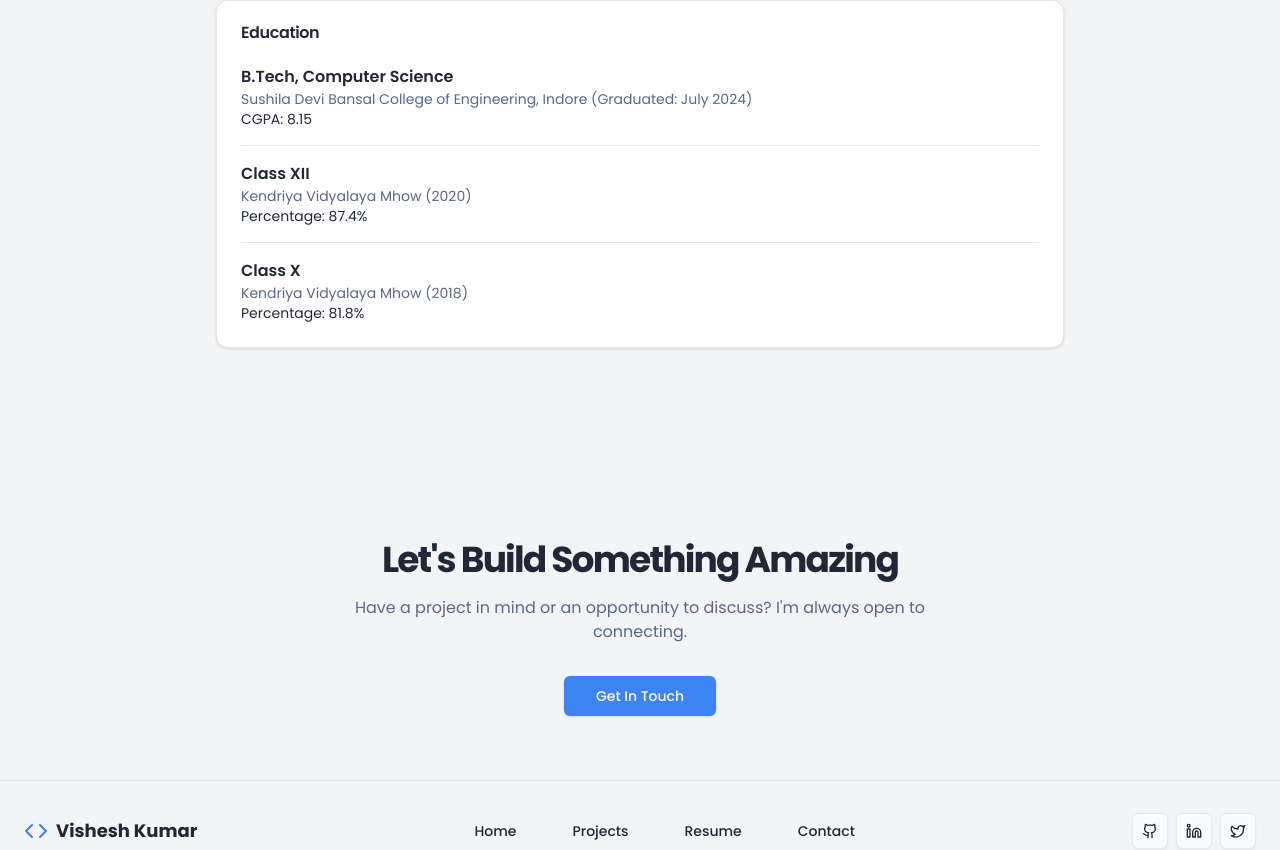
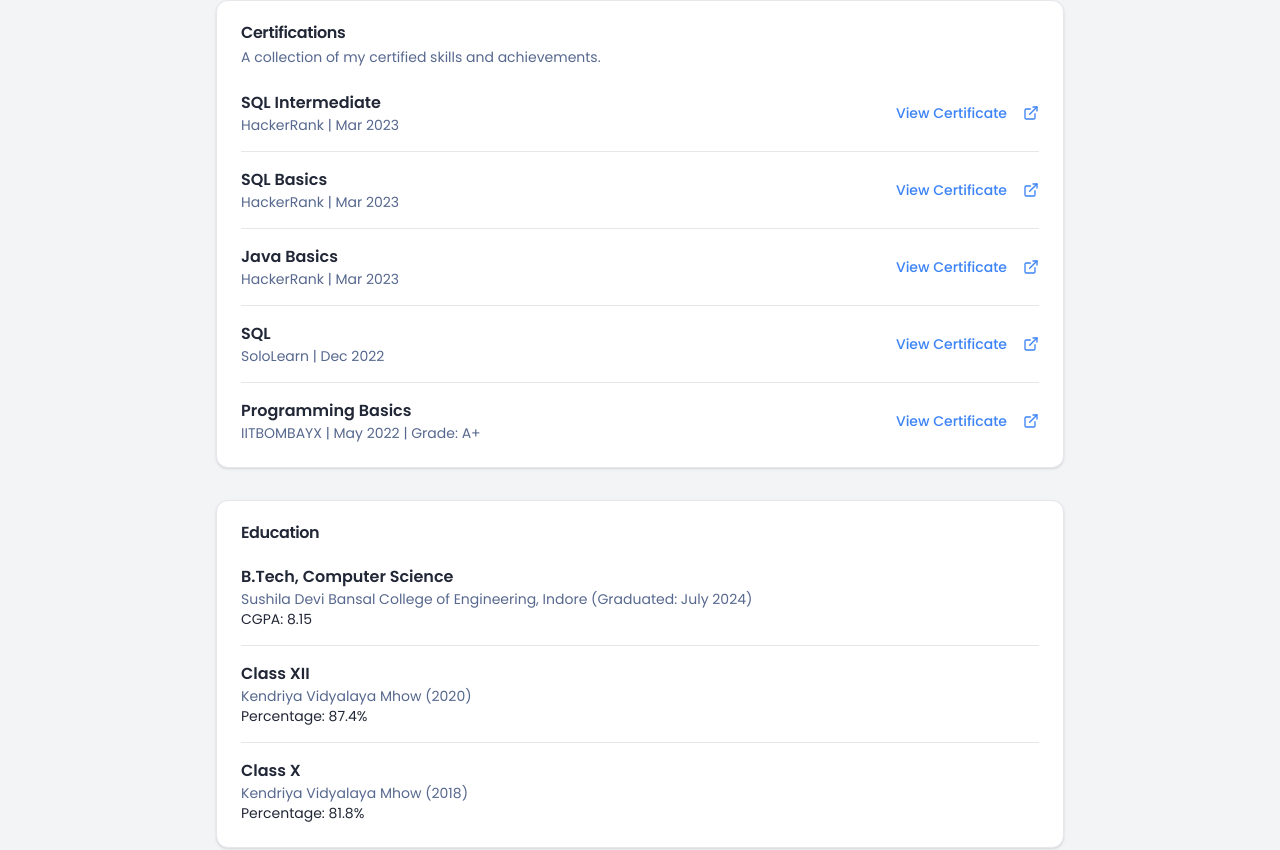
Before and after one commit to visheshraghuvanshi/visheshraghuvanshi.in, a Next.js app: page /resume in a window 1280 px wide. Shown: the part 1210-2060 px from the top of the page. Built offline with nearby package versions, Linux system fonts and the light colour scheme.

Commit message:
Added Certifications in Resume Page

```diff
--- a/src/app/resume/page.tsx
+++ b/src/app/resume/page.tsx
@@ -4,7 +4,7 @@ import { motion, Variants } from 'framer-motion';
 import { Badge } from "@/components/ui/badge";
 import { Card, CardContent, CardHeader, CardTitle, CardDescription } from "@/components/ui/card";
 import { Button } from "@/components/ui/button";
-import { Mail, Phone, Globe, Github, Download } from "lucide-react";
+import { Mail, Phone, Globe, Github, Download, ExternalLink } from "lucide-react";
 
 export default function ResumePage() {
   const sectionVariants: Variants = {
@@ -13,6 +13,14 @@ export default function ResumePage() {
   };
 
   const skills = ["Java", "JavaScript", "PHP", "SQL", "Spring Boot", "React", "MySQL", "HTML5", "CSS3", "Tailwind", "Git & GitHub"];
+
+  const certifications = [
+    { name: "SQL Intermediate", issuer: "HackerRank", date: "Mar 2023", url: "https://www.hackerrank.com/certificates/c168670a37b5" },
+    { name: "SQL Basics", issuer: "HackerRank", date: "Mar 2023", url: "https://www.hackerrank.com/certificates/01c5ee523753" },
+    { name: "Java Basics", issuer: "HackerRank", date: "Mar 2023", url: "https://www.hackerrank.com/certificates/7729385bb33d" },
+    { name: "SQL", issuer: "SoloLearn", date: "Dec 2022", url: "https://www.sololearn.com/Certificate/CT-8UIDGWUL/pdf" },
+    { name: "Programming Basics", issuer: "IITBOMBAYX", date: "May 2022 | Grade: A+", url: "https://certificate.iitbombayx.in/downloads/ef579ada82934c428dffc2135aa1c718/Certificate.pdf" },
+  ];
 
   return (
     <div className="bg-secondary/50">
@@ -33,7 +41,6 @@ export default function ResumePage() {
 
         <div className="space-y-8">
 
-          {/* This section animates instantly on load */}
           <motion.section
             variants={sectionVariants}
             initial="hidden"
@@ -65,7 +72,6 @@ export default function ResumePage() {
             </Card>
           </motion.section>
 
-          {/* This section animates with a slight delay */}
           <motion.section
             variants={sectionVariants}
             initial="hidden"
@@ -107,7 +113,6 @@ export default function ResumePage() {
             </Card>
           </motion.section>
 
-          {/* This section animates with a further delay */}
           <motion.section
             variants={sectionVariants}
             initial="hidden"
@@ -115,7 +120,9 @@ export default function ResumePage() {
             transition={{ duration: 0.5, ease: "easeOut", delay: 0.4 }}
           >
             <Card>
-              <CardHeader><CardTitle>Skills</CardTitle></CardHeader>
+              <CardHeader>
+                <CardTitle>Skills</CardTitle>
+              </CardHeader>
               <CardContent>
                 <div className="flex flex-wrap gap-2">
                   {skills.map(skill => <Badge key={skill}>{skill}</Badge>)}
@@ -124,12 +131,40 @@ export default function ResumePage() {
             </Card>
           </motion.section>
 
-          {/* This section animates last */}
           <motion.section
             variants={sectionVariants}
             initial="hidden"
             animate="visible"
             transition={{ duration: 0.5, ease: "easeOut", delay: 0.6 }}
+          >
+            <Card>
+              <CardHeader>
+                <CardTitle>Certifications</CardTitle>
+                <CardDescription>A collection of my certified skills and achievements.</CardDescription>
+              </CardHeader>
+              <CardContent className="space-y-4">
+                {certifications.map(cert => (
+                  <div key={cert.name + cert.issuer} className="flex flex-col sm:flex-row justify-between items-start sm:items-center gap-2 pt-4 border-t first:pt-0 first:border-none">
+                    <div>
+                      <h3 className="font-semibold">{cert.name}</h3>
+                      <p className="text-sm text-muted-foreground">{cert.issuer} | {cert.date}</p>
+                    </div>
+                    <a href={cert.url} target="_blank" rel="noopener noreferrer">
+                       <Button variant="link" className="p-0 h-auto text-sm">
+                         View Certificate <ExternalLink className="ml-2 h-4 w-4" />
+                       </Button>
+                    </a>
+                  </div>
+                ))}
+              </CardContent>
+            </Card>
+          </motion.section>
+
+          <motion.section
+            variants={sectionVariants}
+            initial="hidden"
+            animate="visible"
+            transition={{ duration: 0.5, ease: "easeOut", delay: 0.8 }}
           >
             <Card>
               <CardHeader><CardTitle>Education</CardTitle></CardHeader>
```
